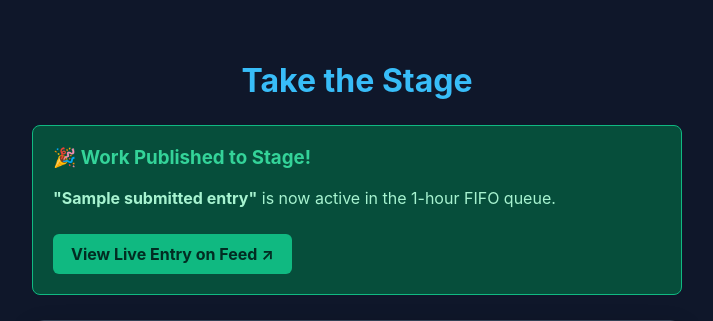
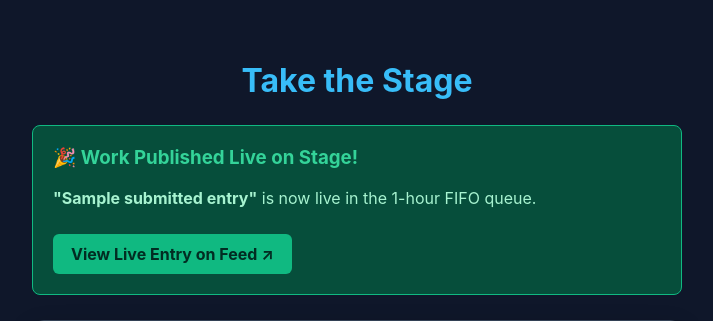
Before and after one commit to JohnFeier/turnstool, a Flask app: template templates/submit.html in a window 1280 px wide. Shown: the top 321 px of the page, without its empty margins (283-996 px from the left). Run offline with Flask 3, Linux system fonts and the light colour scheme; the template is opened without the code that fills it: most values are stand-ins (such as "Sample title", 1, 10 or a date in 2020).

Commit message:
Enhance submission status display in submit.html

```diff
--- a/templates/submit.html
+++ b/templates/submit.html
@@ -22,11 +22,19 @@
     <h1>Take the Stage</h1>
 
     {% if submitted_entry %}
-        <div class="success-card">
-            <h3>🎉 Work Published to Stage!</h3>
-            <p><strong>"{{ submitted_entry.title }}"</strong> is now active in the 1-hour FIFO queue.</p>
-            <a href="/feed#entry-{{ submitted_entry.id }}" class="btn-view">View Live Entry on Feed ↗</a>
-        </div>
+        {% if submitted_entry.status == 'active' %}
+            <div class="success-card">
+                <h3>🎉 Work Published Live on Stage!</h3>
+                <p><strong>"{{ submitted_entry.title }}"</strong> is now live in the 1-hour FIFO queue.</p>
+                <a href="/feed#entry-{{ submitted_entry.id }}" class="btn-view">View Live Entry on Feed ↗</a>
+            </div>
+        {% else %}
+            <div class="success-card" style="background: #1e3a8a; border-color: #3b82f6; color: #bfdbfe;">
+                <h3 style="color: #60a5fa;">⏳ Added to Stage Waitlist</h3>
+                <p><strong>"{{ submitted_entry.title }}"</strong> is currently <strong>#{{ submitted_entry.queue_position }}</strong> in line for this category.</p>
+                <p style="font-size: 0.9rem;">It will automatically promote to the main stage as soon as an active slot opens up!</p>
+            </div>
+        {% endif %}
     {% endif %}
 
     <div class="form-card">
```
